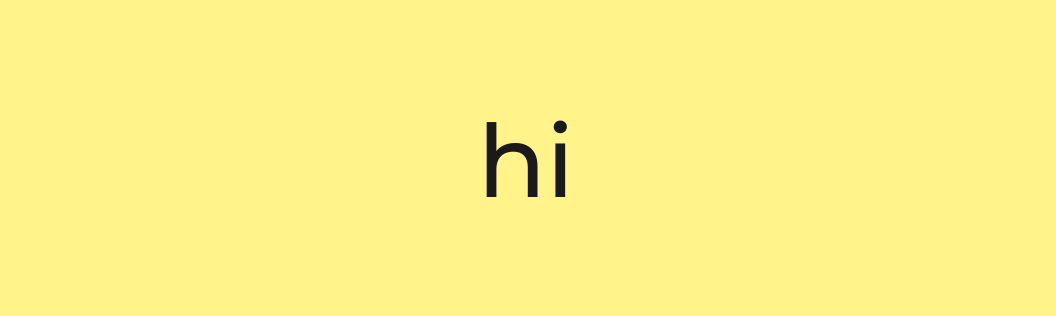
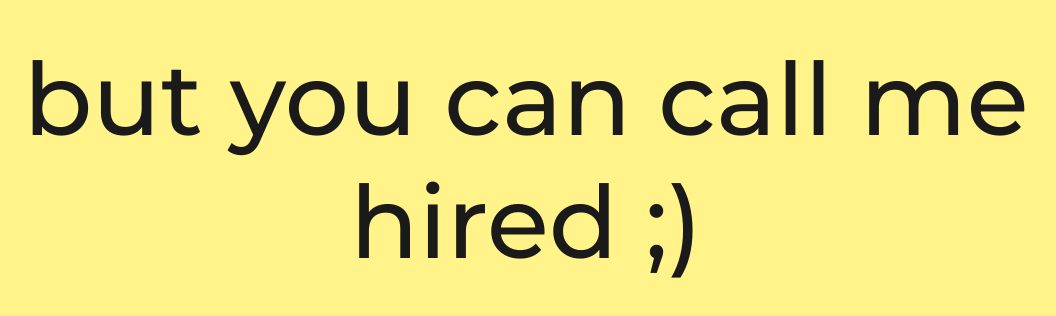
Before and after one commit to Blissblass/portfolio_page, a React (Create React App) app: page / in a window 1280 px wide. Shown: the part 240-556 px from the top of the page, without its empty margins (114-1170 px from the left). Built offline with nearby package versions, Linux system fonts and the light colour scheme.

Commit message:
Add logic to cycle through text

```diff
--- a/src/Components/Intro.jsx
+++ b/src/Components/Intro.jsx
@@ -1,10 +1,29 @@
+import { useState, useEffect } from 'react';
 import '../Stylesheets/App.css';
 
 function Intro() {
+  const intros = ["hi", "my name's Eray", "but you can call me hired ;)"];
+  const [text, setText] = useState(intros[0]);
+
+  useEffect(() => {
+    let textIdx = 0; // We already know we're starting at 0, so initialize a new index tracker here
+    let introInterval = setInterval(() => {
+      if(textIdx < intros.length - 1) {
+        console.log(textIdx);
+        textIdx += 1;
+        setText(intros[textIdx]);
+      }
+    }, 1000);
+
+    return() => {
+      clearInterval(introInterval);
+    }
+  }, []);
+
   return (
     <div className="intro">
       <header className="intro-header">
-        <p className="intro-text">hi</p>
+        <p className="intro-text">{text}</p>
       </header>
     </div>
   );
--- a/src/Stylesheets/App.css
+++ b/src/Stylesheets/App.css
@@ -15,11 +15,11 @@
 .intro-text {
   font-size: calc(85px + 2vmin);
   color: rgb(26, 26, 26);
-  animation-name: intro-fade;
+  animation-name: intro-fade-in;
   animation-duration: 1s;
 }
 
-@keyframes intro-fade {
+@keyframes intro-fade-in {
   from {
     opacity: 0%;
   }
```
